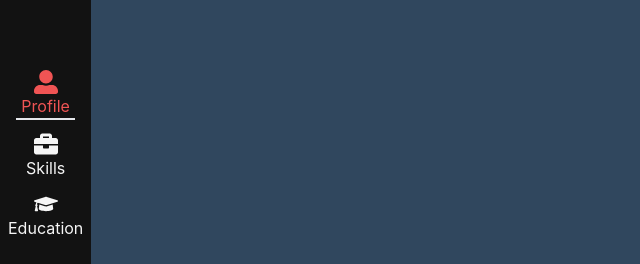
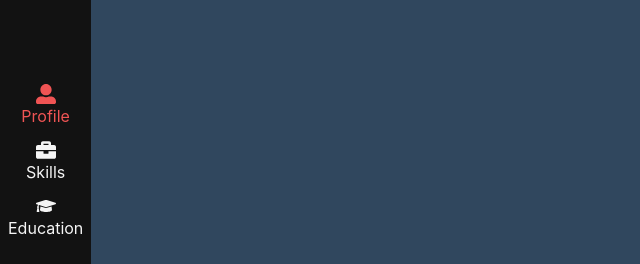
Before and after one commit to atulSagotra/atulsagotra.github.io, a React (Create React App) app: page / in a window 1280 px wide. Shown: the part 536-800 px from the top of the page, without its empty margins (0-640 px from the left). Built offline with nearby package versions, Linux system fonts and the light colour scheme.

Commit message:
fix: bug fix

```diff
--- a/public/index.html
+++ b/public/index.html
@@ -8,6 +8,7 @@
       name="description"
       content="Web site created using create-react-app"
     />
+    <link rel="icon" href="/logo_black.png" type="image/x-icon" />
     <title>Atul Sagotra</title>
   </head>
   <body>
--- a/src/App.css
+++ b/src/App.css
@@ -35,3 +35,8 @@ body {
   background-color: #30475e;
   padding: 20px;
 }
+@media only screen and (max-width: 600px) {
+  .page {
+    text-align: -webkit-center;
+  }
+}
--- a/src/Components/Header/Header.jsx
+++ b/src/Components/Header/Header.jsx
@@ -19,6 +19,7 @@ export default function Header() {
     currentPage,
     showNav,
     setShowNav,
+    setCurrentPage,
   } = useContext(AppContext);
 
   return (
@@ -36,6 +37,8 @@ export default function Header() {
           }
           onClick={() => {
             navigate("/");
+            setCurrentPage(Pages.Profile);
+            setShowNav(false);
           }}
         >
           <img src={logo_name_white} alt="logo" className="w-20" />
@@ -46,7 +49,7 @@ export default function Header() {
               showNav ? setShowNav(false) : setShowNav(true);
             }}
           >
-            <div className="icon top-0 right-0 absolute pt-12 pr-8 text-2xl">
+            <div className="icon top-0 right-0 absolute pt-10 pr-4 text-2xl">
               {showNav ? <FaWindowClose /> : <FaBars />}
             </div>
           </button>
--- a/src/Components/Header/Icon.jsx
+++ b/src/Components/Header/Icon.jsx
@@ -1,7 +1,6 @@
 import React, { useContext } from "react";
 import { AppContext } from "../Main";
 import { useNavigate } from "react-router-dom";
-import { colors } from "@material-ui/core";
 
 export default function Icon(props) {
   const navigate = useNavigate();
@@ -26,11 +25,10 @@ export default function Icon(props) {
       onClick={handleIconClick}
     >
       {isDesktop ? (
-        <div className={`icon px-2 text-2xl`}>{props.iconLogo}</div>
+        <div className={`icon px-2 text-xl`}>{props.iconLogo}</div>
       ) : null}
       <p className="">{props.info}</p>
       {!props.selected && isMobile ? <hr className="mb-1"></hr> : null}
-      {props.selected && isDesktop ? <hr className="border mx-2"></hr> : null}
     </div>
   );
 }
--- a/src/Components/Main.jsx
+++ b/src/Components/Main.jsx
@@ -33,7 +33,7 @@ export default function Main() {
 
   useEffect(() => {
     function handleresize() {
-      if (window.innerWidth < 720) {
+      if (window.innerWidth < 600) {
         setIsMobile(true);
         setIsDesktop(false);
       } else {
```
Also changed, not shown: public/logo_black.png (added).
